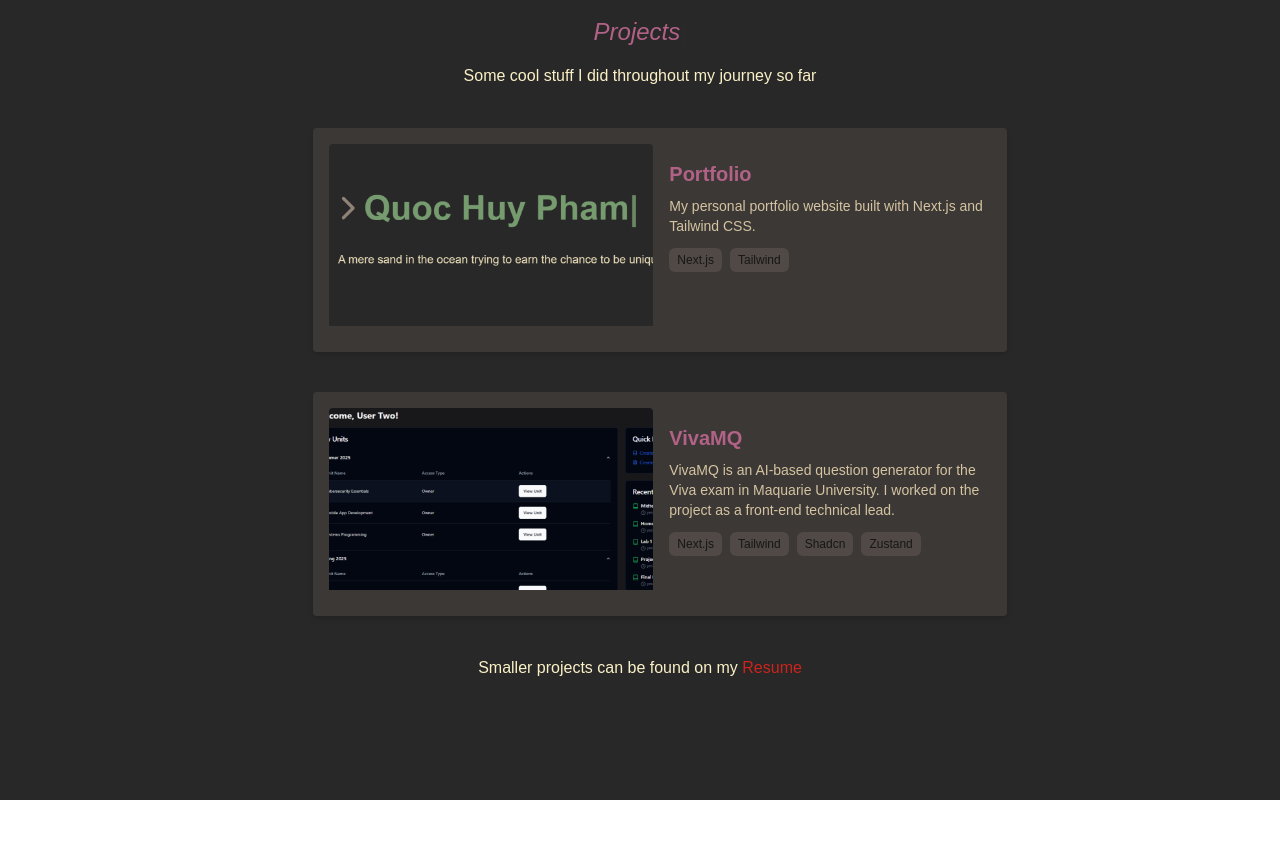
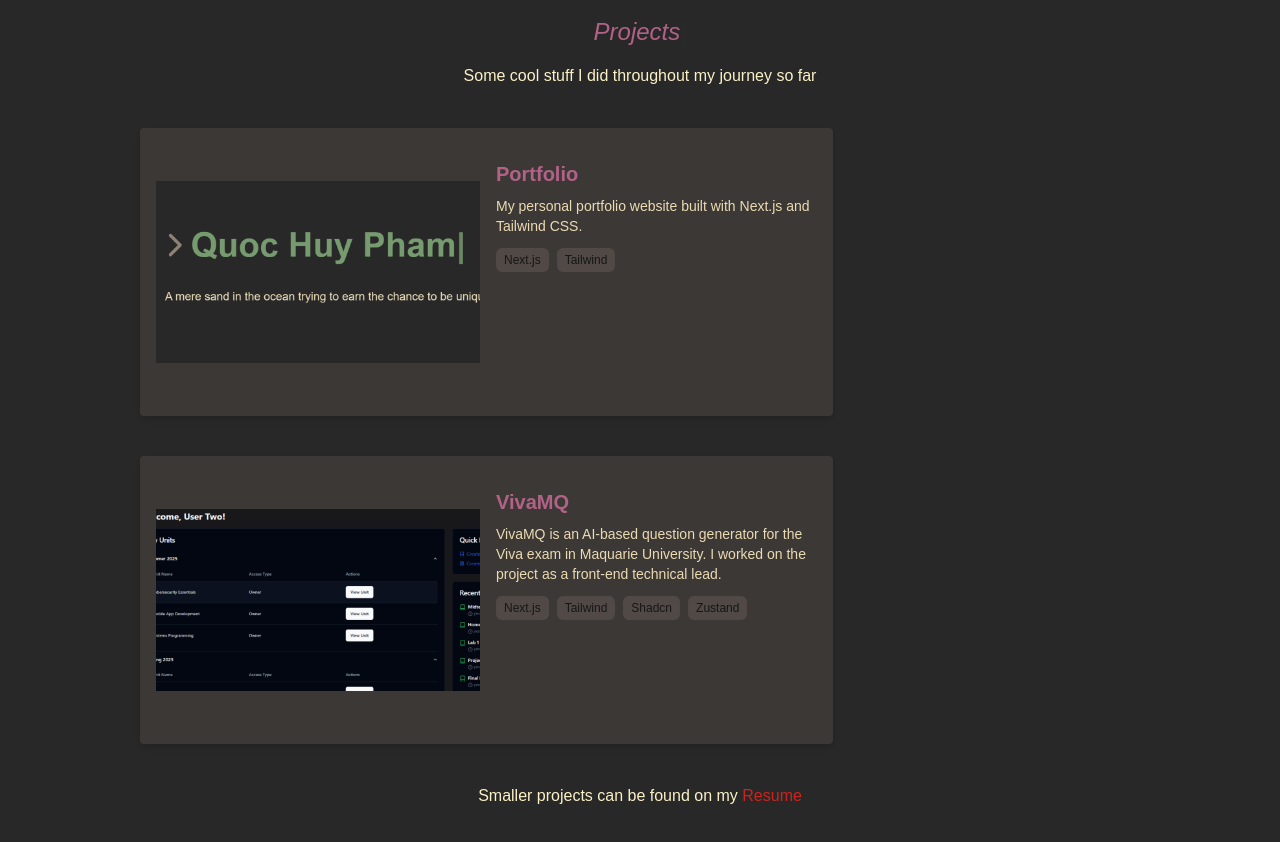
Before and after one commit to Fozzyishere/portfiolio, a Next.js app: page / in a window 1280 px wide. Shown: the part 1360-2202 px from the top of the page. Before the commit the page ends 2160 px from the top, so only its background shows below. Built offline with nearby package versions, Linux system fonts and the light colour scheme.

Commit message:
small adjustment to info card and project

```diff
--- a/src/components/Projects.tsx
+++ b/src/components/Projects.tsx
@@ -29,7 +29,9 @@ export const Projects = () => {
       </div>
       <h3 className="text-gruvbox-fg0 pt-10">
         Smaller projects can be found on my{" "}
-        <span className="text-gruvbox-red-dark hover:text-gruvbox-red-light">Resume</span>
+        <span className="text-gruvbox-red-dark hover:text-gruvbox-red-light">
+          Resume
+        </span>
       </h3>
     </div>
   );
--- a/src/components/ui/InfoCard.tsx
+++ b/src/components/ui/InfoCard.tsx
@@ -18,16 +18,16 @@ const InfoCard: React.FC<InfoCardProps> = ({
   techUsedText,
 }) => {
   return (
-    <div className="mt-10 flex flex-row items-center justify-center w-full mx-5">
+    <div className="mt-10 flex flex-row items-center justify-cente w-full mx-5">
       <Card className="flex flex-row w-2/3">
-        <div className="relative overflow-hidden rounded-sm">
+        <div className="relative overflow-hidden rounded-sm content-center">
           <Image src={src} alt={alt} width={500} height={500} />
         </div>
-        <div className="ml-4 flex flex-col w-3/4 h-48">
+        <div className="ml-4 flex flex-col w-3/4 h-64">
           <h2 className="text-xl font-semibold text-gruvbox-purple-dark mb-2 mt-4">
             {alt}
           </h2>
-          <p className="text-gruvbox-fg2 text-sm">{descText}</p>
+          <p className="text-gruvbox-fg1 text-sm">{descText}</p>
           <div className="mt-3 flex gap-2">
             {techUsedText.map((tech) => (
               <span
```
